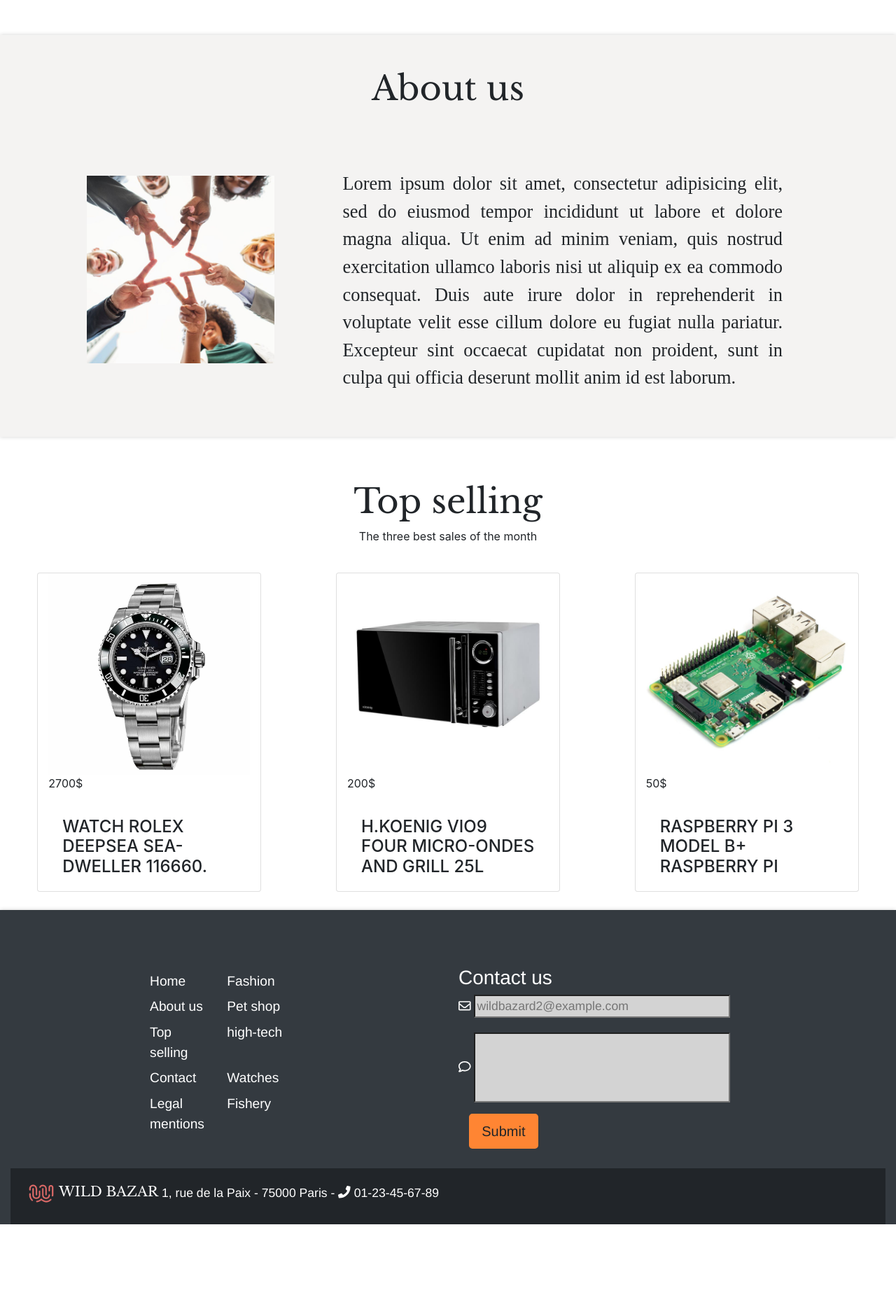
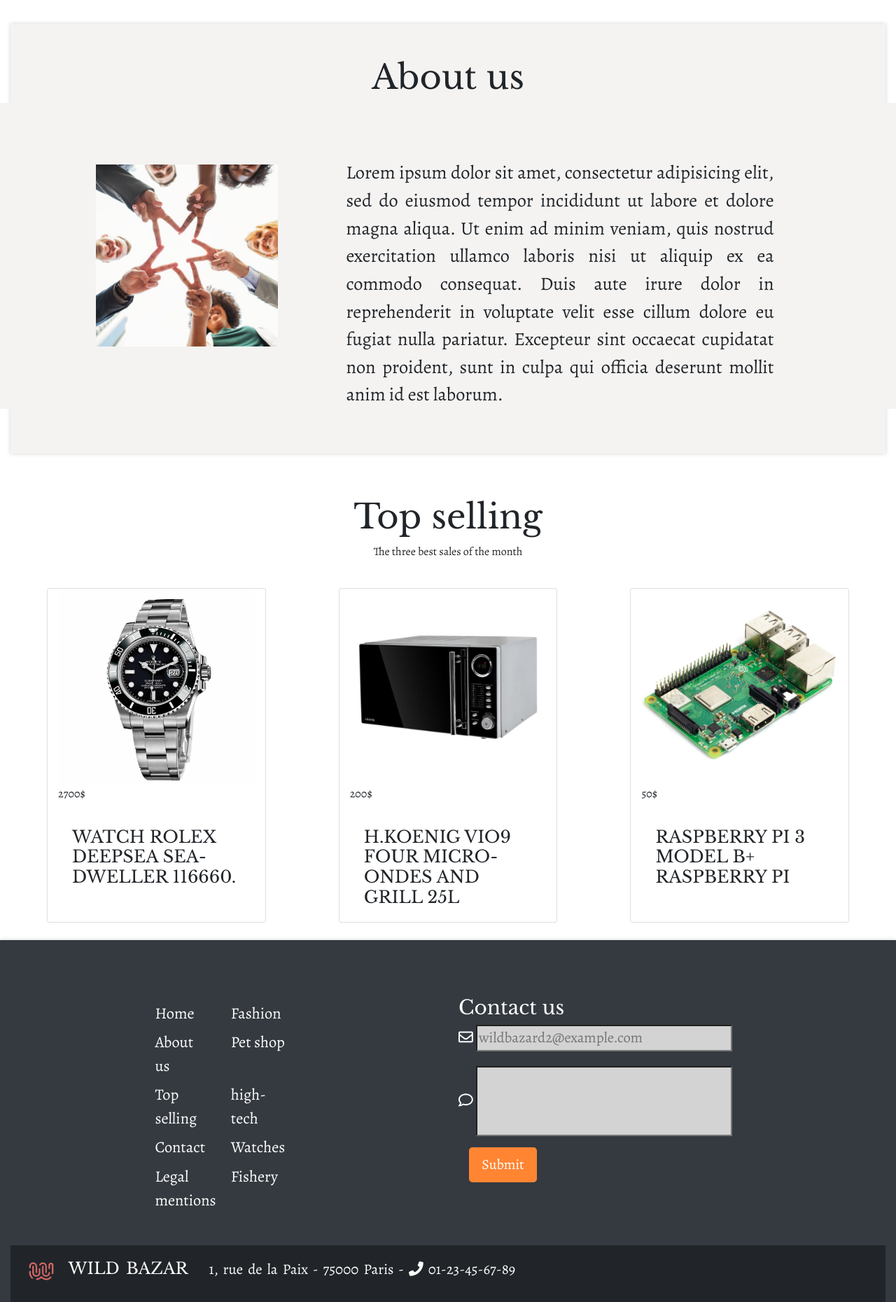
Before and after one commit to WildCodeSchool/orleans-0219-php-wildbazar2, a PHP site: page / in a window 1280 px wide. Shown: the part 1360-3220 px from the top of the page at 70% size. Before the commit the page ends 3109 px from the top, so only its background shows below. Run offline with PHP 8.4, Linux system fonts and the light colour scheme.

Commit message:
changement polices

```diff
--- a/electromenager.html
+++ b/electromenager.html
@@ -9,7 +9,7 @@
 		<link rel="stylesheet" href="https://stackpath.bootstrapcdn.com/bootstrap/4.3.1/css/bootstrap.min.css" integrity="sha384-ggOyR0iXCbMQv3Xipma34MD+dH/1fQ784/j6cY/iJTQUOhcWr7x9JvoRxT2MZw1T" crossorigin="anonymous">
 
 		<!--  Call fonts -->
-		<link href="https://fonts.googleapis.com/css?family=Arimo|Libre+Baskerville" rel="stylesheet">
+		<link href="https://fonts.googleapis.com/css?family=Alegreya|Libre+Baskerville" rel="stylesheet">
 
 		<link rel="stylesheet" href="style.css" />
 		<link rel="stylesheet" href="electromenager.css" />
--- a/index.html
+++ b/index.html
@@ -9,7 +9,7 @@
 		<link rel="stylesheet" href="https://stackpath.bootstrapcdn.com/bootstrap/4.3.1/css/bootstrap.min.css" integrity="sha384-ggOyR0iXCbMQv3Xipma34MD+dH/1fQ784/j6cY/iJTQUOhcWr7x9JvoRxT2MZw1T" crossorigin="anonymous">
 
 		<!--  Call fonts -->
-		<link href="https://fonts.googleapis.com/css?family=Arimo|Libre+Baskerville" rel="stylesheet">
+		<link href="https://fonts.googleapis.com/css?family=Alegreya|Libre+Baskerville" rel="stylesheet">
 
 		<link rel="stylesheet" href="style.css" />
 
@@ -34,19 +34,19 @@
 					        	<a class="nav-link" href="#about">About us<span class="sr-only">(current)</span></a>
 					      	</li>
 					      	<li class="nav-item">
-						        	<a class="nav-link" href="#fashion">Fashion</a>
+					        	<a class="nav-link" href="fashion.html">Fashion</a>
 					      	</li>
 					      	<li class="nav-item">
-						        	<a class="nav-link" href="#pet shop">Pet shop</a>
+					        	<a class="nav-link" href="aquarium.hmtl">Pet shop</a>
 					      	</li>
 					      	<li class="nav-item">
-						        	<a class="nav-link" href="#high-Tech">High-Tech</a>
+					        	<a class="nav-link" href="categories-tech.html">High-Tech</a>
 					      	</li>
 					      	<li class="nav-item">
-						        	<a class="nav-link" href="#watchs">Watches</a>
+					        	<a class="nav-link" href="watches-items.html">Watches</a>
 					      	</li>
 					      	<li class="nav-item">
-						        	<a class="nav-link" href="#home appliance">Home appliance</a>
+					        	<a class="nav-link" href="electromenager.html">Home appliance</a>
 					      	</li>
 					    </ul>
 					</div>
@@ -104,6 +104,7 @@
 				</div>
 		</header>
 
+		<main class="container-fluid">
 			<!-- Categories -->
 			<section id="category" class="container-fluid category row">
 				<h2>Categories</h2>
--- a/style.css
+++ b/style.css
@@ -1,7 +1,14 @@
-/*    font-family: 'Arimo', sans-serif;
+/*    font-family: 'Alegreya', sans-serif;
 
     font-family: 'Libre Baskerville', serif;*/
 
+h1, h2, h3, h4, h5 {
+	font-family: 'Libre Baskerville', serif;*/
+}
+
+p, li {
+	font-family: 'Alegreya', sans-serif;
+}
 
 /* header*/
 #home{
@@ -33,10 +40,11 @@
 	width: 70px;
 	height: 70px;
 	color: #ff8533;
+	margin-right: 1.3em;
 }
 
 .nav-link{
-	font-family: 'Arimo', sans-serif;
+	font-family: 'Alegreya', sans-serif;
 	font-size: 1.5em;
 
 }
@@ -86,7 +94,7 @@
 }
 
 .carousel_text{
-	font-family: 'Arimo', sans-serif;
+	font-family: 'Alegreya', sans-serif;
 	font-size: 3em;
 	color:  #ff6833 ;
 }
@@ -98,7 +106,7 @@
 }
 
 .carousel_text1{
-	font-family: 'Arimo', sans-serif;
+	font-family: 'Alegreya', sans-serif;
 	font-size: 3em;
 	color: white;
 }
@@ -111,7 +119,7 @@
 }
 
 .carousel_text2{
-	font-family: 'Arimo', sans-serif;
+	font-family: 'Alegreya', sans-serif;
 	font-size: 3em;
 	color: black;
 
@@ -123,7 +131,7 @@
 
 /*FIN HEADER*/
 .text{
-	font-family: 'Arimo', sans-serif;
+	font-family: 'Alegreya', sans-serif;
 	font-size: 2em;
 }
 
@@ -148,7 +156,6 @@
 .media{
 	padding-top: 5em;
 	background-color: #F4F3F2;
-
 }
 
 section {
@@ -159,6 +166,12 @@ section {
 .btn {
 	background-color: #ff8533;
 	border: solid 1px white;
+	color: white;
+}
+
+.btn:hover {
+	border: solid 1px #ff8533;
+	color: #ff8533;
 }
 
 .media-img {
@@ -173,7 +186,7 @@ section {
 }
 
 .media-body p{
-	font-family: Arimo-Regular;
+	font-family: 'Alegreya', sans-serif;
 	font-size: 1.1em;
 	padding-left: 2em;
 	padding-right: 2em;
@@ -250,7 +263,7 @@ img.cat {
 /*FOOTER*/
 .footer {
 	background-color: #343a40;
-	font-family: 'Arimo', sans-serif;
+	font-family: 'Alegreya', sans-serif;
 	box-shadow: 0px 0px 6px lightgrey;
 	padding-top: 5em;
 }
@@ -260,9 +273,9 @@ img.cat {
 }
 
 .tableFooter {
-	padding-left: 5%;
+	padding-left: 2%;
 	padding-top: 1.3%;
-	font-size: 1.2em;
+	font-size: 1.4em;
 	margin-left: 8em;
 }
 
@@ -279,6 +292,8 @@ footer a:hover{
 	font-family: 'Libre Baskerville', serif;
 	padding-top: 4%;
 	font-size: 1.1em;
+	padding-left: 0.5em;
+	padding-right: 1em;
 }
 
 .inputText {
@@ -307,7 +322,7 @@ footer {
 }
 
 footer p {
-	font-size: 1.1em;
+	font-size: 1.3em;
 }
 
 footer .info{
@@ -316,8 +331,8 @@ footer .info{
 	padding-left: 1.5em;
 	padding-top: 1em;
 	margin-top: 1.5em;
-
 	color: white;
+	word-spacing: 3px
 }
 
 input{
```
Also changed, not shown: electromenager.css (+8 -1 lines). Lines whose indentation alone changed are shown as unchanged.
